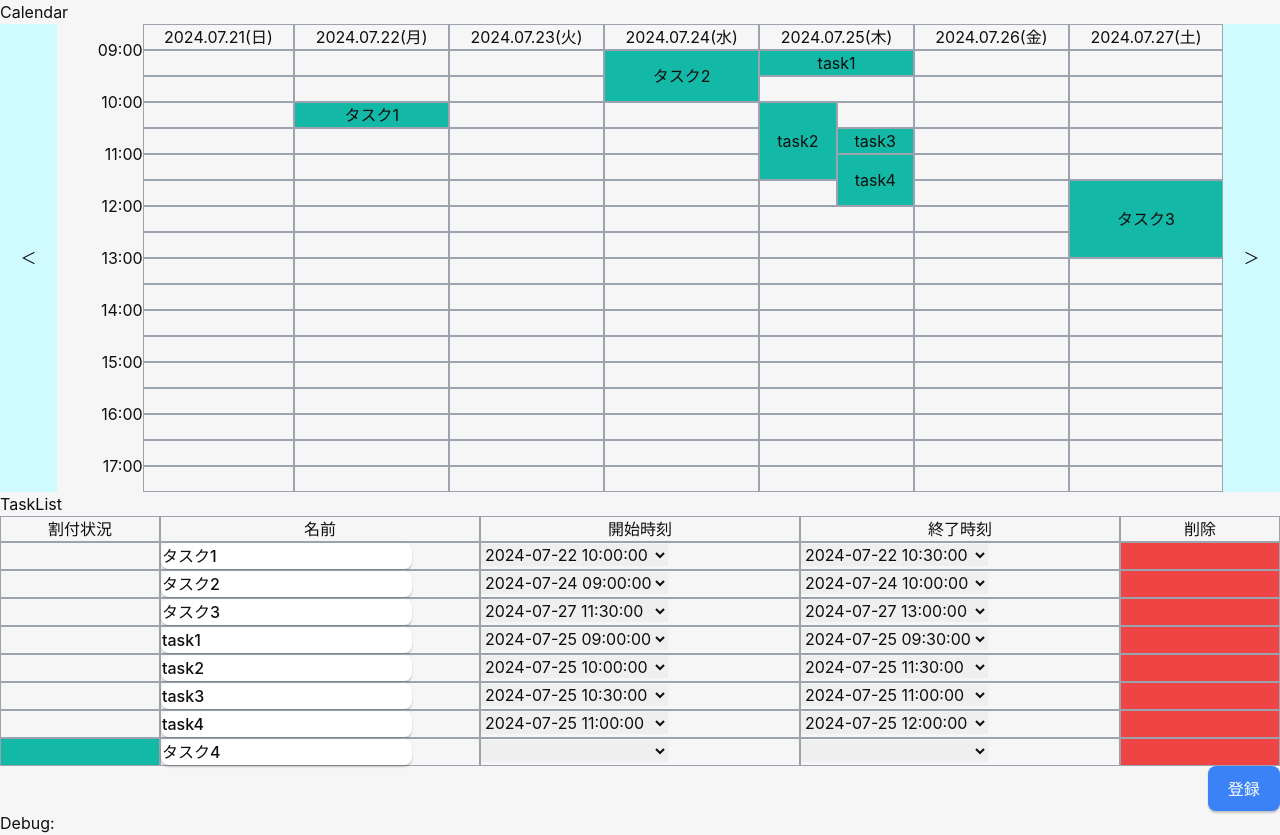
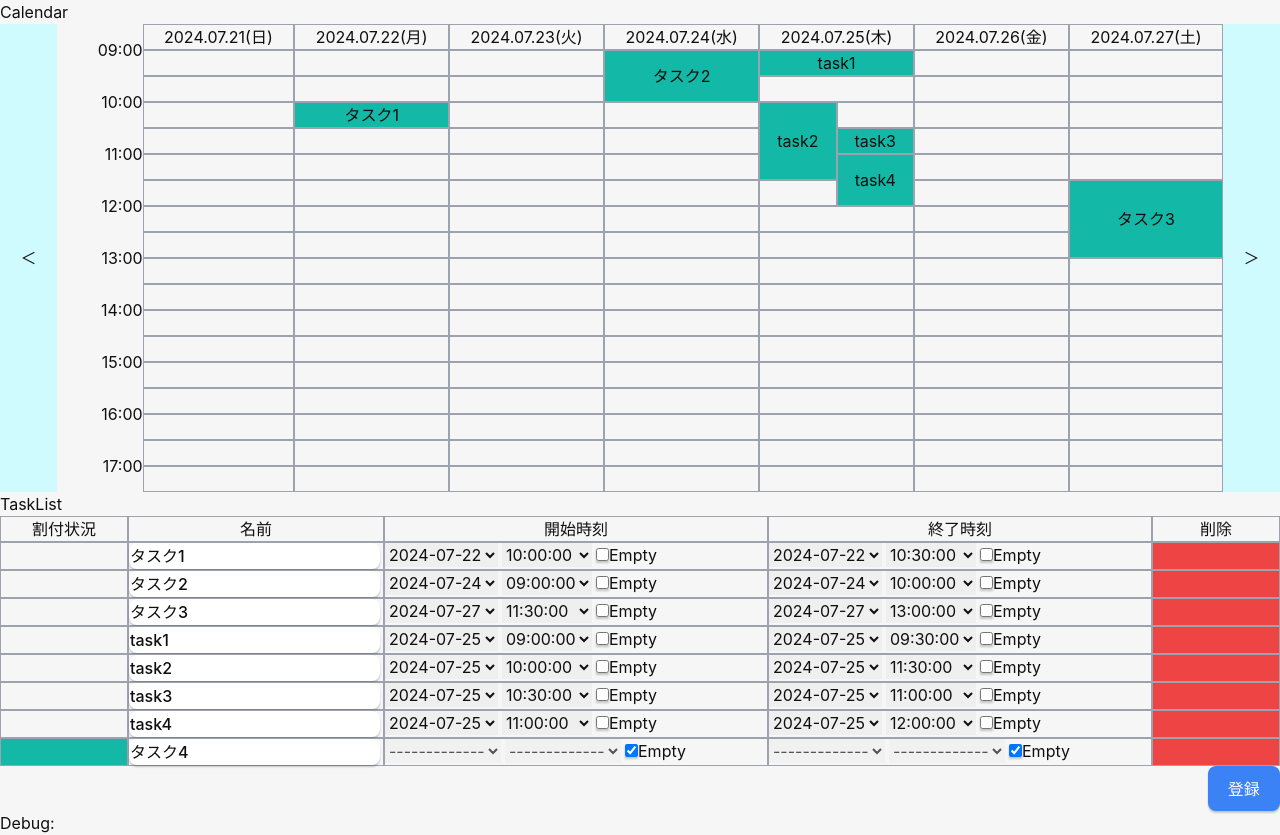
Before and after one commit to byrschcrm/tauri-app, a React (Vite) app: page / in a window 1280 px wide. Built offline with nearby package versions, Linux system fonts and the light colour scheme.

Commit message:
日付入力UIを改善

```diff
--- a/src/App.tsx
+++ b/src/App.tsx
@@ -81,14 +81,15 @@ function App() {
       <div>
         TaskList
       </div>
-      <TaskList tasks={tasks} datePatterns={createDatePatterns()} updateTask={updateTask} deleteTask={deleteTask} />
+      <TaskList tasks={tasks} ymdPatterns={createYmdPatterns()} hmsPatterns={createHmsPatterns()} updateTask={updateTask} deleteTask={deleteTask} />
       <div className="flex justify-end">
         <button className="text-white bg-blue-500" onClick={() => setIsOpenAddTaskModal(true)}>登録</button>
       </div>
       <TaskModal
         title="タスク登録"
         task={addModalTask}
-        datePatterns={createDatePatterns()}
+        ymdPatterns={createYmdPatterns()}
+        hmsPatterns={createHmsPatterns()}
         isOpen={isOpenAddTaskModal}
         onEdit={(task) => {
           setAddModalTask(task)
@@ -106,7 +107,8 @@ function App() {
       <TaskModal
         title="タスク編集"
         task={editModalTask}
-        datePatterns={createDatePatterns()}
+        ymdPatterns={createYmdPatterns()}
+        hmsPatterns={createHmsPatterns()}
         isOpen={isOpenEditTaskModal}
         onEdit={(task) => {
           setEditModalTask(task)
@@ -140,8 +142,6 @@ const getTasks = () => {
     { id: 8, name: 'タスク4', start_date: null, end_date: null },
   ]
 }
-
-const createDatePatterns = () => [''].concat(createYmdPatterns().flatMap((ymd) => createHmsPatterns().map((hms) => `${ymd} ${hms}`)))
 
 const createYmdPatterns = () => {
   return [
--- /dev/null
+++ b/src/InputDate.tsx
@@ -0,0 +1,33 @@
+import "./App.css";
+import { FC } from 'react';
+import dayjs from "dayjs";
+import ja from 'dayjs/locale/ja';
+dayjs.locale(ja);
+
+type Props = {
+    date: dayjs.Dayjs | null
+    ymdPatterns: string[]
+    hmsPatterns: string[]
+    onChange: (date: dayjs.Dayjs | null) => void
+}
+
+const InputDate: FC<Props> = (props) => {
+    const { date, ymdPatterns, hmsPatterns, onChange } = props
+    const isEmpty = date === null
+
+    return (
+        <div className="flex gap-1">
+            <select disabled={isEmpty} onChange={(e) => date && onChange(dayjs(`${e.target.value} ${date.format('HH:mm:ss')}`))}>
+                {isEmpty ? <option>{'-------------'}</option> : ymdPatterns.map((p) => <option key={p} selected={p === date.format('YYYY-MM-DD')}>{p}</option>)}
+            </select>
+            <select disabled={isEmpty} onChange={(e) => date && onChange(dayjs(`${date.format('YYYY-MM-DD')} ${e.target.value}`))}>
+                {isEmpty ? <option>{'-------------'}</option> : hmsPatterns.map((p) => <option key={p} selected={p === date?.format('HH:mm:ss')}>{p}</option>)}
+            </select>
+            <div>
+                <label><input type="checkbox" checked={isEmpty} onChange={(e) => onChange(e.target.checked ? null : dayjs(`${ymdPatterns[0]} ${hmsPatterns[0]}`))} />Empty</label>
+            </div>
+        </div>
+    )
+}
+
+export default InputDate
--- a/src/TaskList.tsx
+++ b/src/TaskList.tsx
@@ -1,18 +1,20 @@
 import "./App.css";
 import { FC } from 'react';
+import InputDate from './InputDate';
 import dayjs from "dayjs";
 import ja from 'dayjs/locale/ja';
 dayjs.locale(ja);
 
 type Props = {
     tasks: any[]
-    datePatterns: string[]
+    ymdPatterns: string[]
+    hmsPatterns: string[]
     updateTask: any
     deleteTask: any
 }
 
 const TaskList: FC<Props> = (props) => {
-    const { tasks, datePatterns, updateTask, deleteTask } = props
+    const { tasks, ymdPatterns, hmsPatterns, updateTask, deleteTask } = props
 
     const dragStart = (e: any, task: any) => {
         e.dataTransfer.setData('text', JSON.stringify({ task }))
@@ -27,7 +29,7 @@ const TaskList: FC<Props> = (props) => {
 
     return (
         <div
-            className="grid grid-cols-[1fr_2fr_2fr_2fr_1fr]"
+            className="grid grid-cols-[1fr_2fr_3fr_3fr_1fr]"
             onDragOver={(e) => e.preventDefault()}
             onDrop={(e) => drop(e)}
         >
@@ -49,14 +51,10 @@ const TaskList: FC<Props> = (props) => {
                             <input className="p-0" value={task.name} onChange={(e) => updateTask({ id: task.id, name: e.target.value })} />
                         </div>
                         <div className="border border-gray-400">
-                            <select onChange={(e) => updateTask({ id: task.id, start_date: e.target.value ? dayjs(e.target.value) : null })}>
-                                {datePatterns.map((dp) => <option key={dp} selected={task.start_date?.isSame(dp)}>{dp}</option>)}
-                            </select>
+                            <InputDate date={task.start_date} ymdPatterns={ymdPatterns} hmsPatterns={hmsPatterns} onChange={(date) => updateTask({ id: task.id, start_date: date })} />
                         </div>
                         <div className="border border-gray-400">
-                            <select onChange={(e) => updateTask({ id: task.id, end_date: e.target.value ? dayjs(e.target.value) : null })}>
-                                {datePatterns.map((dp) => <option key={dp} selected={task.end_date?.isSame(dp)}>{dp}</option>)}
-                            </select>
+                            <InputDate date={task.end_date} ymdPatterns={ymdPatterns} hmsPatterns={hmsPatterns} onChange={(date) => updateTask({ id: task.id, end_date: date })} />
                         </div>
                         <div className="bg-red-500 border border-gray-400 cursor-pointer" onClick={() => deleteTask(task.id)}></div>
                     </>
--- a/src/TaskModal.tsx
+++ b/src/TaskModal.tsx
@@ -1,5 +1,6 @@
 import "./App.css";
 import { FC } from 'react';
+import InputDate from './InputDate';
 import Modal from "./Modal";
 import dayjs from "dayjs";
 import ja from 'dayjs/locale/ja';
@@ -8,7 +9,8 @@ dayjs.locale(ja);
 type Props = {
     title: string
     task: any
-    datePatterns: string[]
+    ymdPatterns: string[]
+    hmsPatterns: string[]
     isOpen: boolean
     onEdit: (task: any) => void
     onOk: () => void
@@ -16,7 +18,7 @@ type Props = {
 }
 
 const TaskModal: FC<Props> = (props) => {
-    const { title, task, datePatterns, isOpen, onEdit, onOk, onClose } = props
+    const { title, task, ymdPatterns, hmsPatterns, isOpen, onEdit, onOk, onClose } = props
 
     return (
         <Modal isOpen={isOpen} onClose={onClose}>
@@ -39,14 +41,10 @@ const TaskModal: FC<Props> = (props) => {
                             <input className="p-0" value={task?.name} onChange={(e) => onEdit({ ...task, name: e.target.value })} />
                         </div>
                         <div className="border border-gray-400">
-                            <select onChange={(e) => onEdit({ ...task, start_date: e.target.value ? dayjs(e.target.value) : null })}>
-                                {datePatterns.map((dp) => <option key={dp} selected={task?.start_date?.isSame(dp)}>{dp}</option>)}
-                            </select>
+                            <InputDate date={task.start_date} ymdPatterns={ymdPatterns} hmsPatterns={hmsPatterns} onChange={(date) => onEdit({ ...task, start_date: date })} />
                         </div>
                         <div className="border border-gray-400">
-                            <select onChange={(e) => onEdit({ ...task, end_date: e.target.value ? dayjs(e.target.value) : null })}>
-                                {datePatterns.map((dp) => <option key={dp} selected={task?.end_date?.isSame(dp)}>{dp}</option>)}
-                            </select>
+                            <InputDate date={task.end_date} ymdPatterns={ymdPatterns} hmsPatterns={hmsPatterns} onChange={(date) => onEdit({ ...task, end_date: date })} />
                         </div>
                     </div>
                     <div className="flex justify-end gap-1">
```
